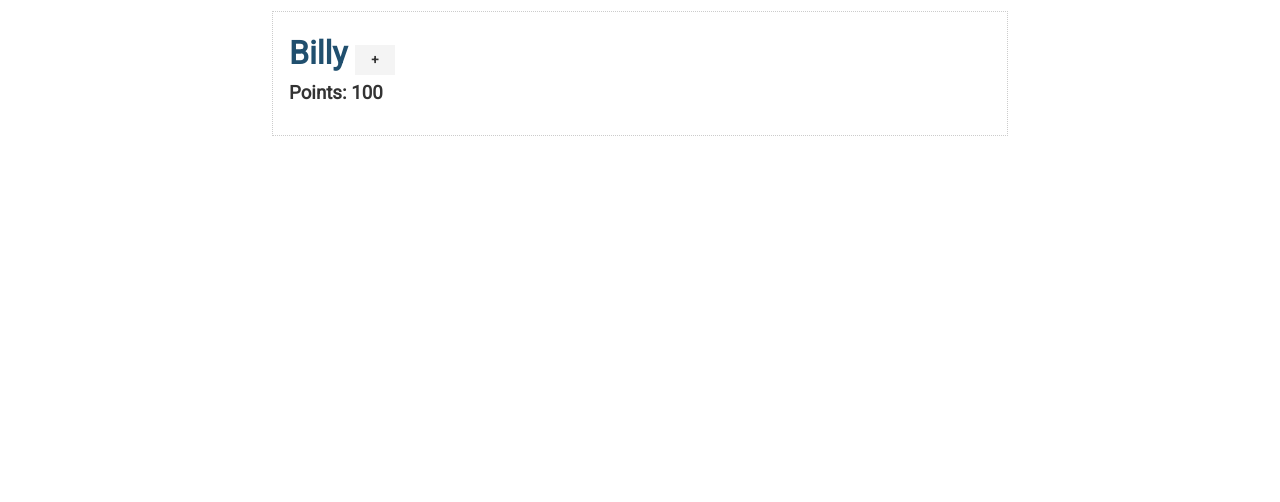
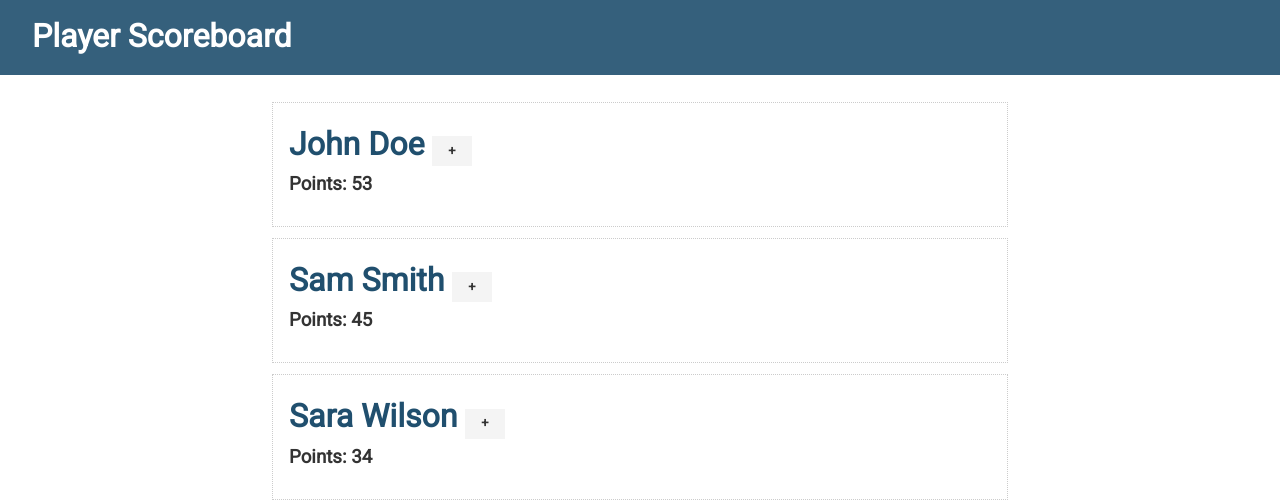
Before and after one commit to markpackham/svelte-scoreboard-learn, a Svelte app: page / in a window 1280 px wide. Shown: the top 502 px of the page. Built offline with nearby package versions, Linux system fonts and the light colour scheme.

Commit message:
loop through players
https://youtu.be/uK2RnIzrQ0M?t=1188

```diff
--- a/src/App.svelte
+++ b/src/App.svelte
@@ -1,36 +1,36 @@
 <script>
-	let name = "Billy";
-	let points = 100;
-	let showControls = false;
+	import Navbar from './Navbar.svelte'
+	import Player from './Player.svelte'
 
-	const addPoint = () => points += 1;
-	const removePoint = () => points -= 1;
-	const toggleControls = () => showControls = !showControls;
+
+	let players = [
+    {
+      name: "John Doe",
+      points: 53
+    },
+    {
+      name: "Sam Smith",
+      points: 45
+    },
+    {
+      name: "Sara Wilson",
+      points: 34
+    }
+  ];
+
 </script>
 
-<style>
-	h1{
-		color:var(--primary-color);
-	}
 
-	h3{
-		margin-bottom:10px;
-	}
-</style>
-
+<Navbar />
 <div class="container">
-	<div class="card">
-		<h1>{name}
-		<button class="btn btn-sm" on:click={toggleControls}>
-			{#if showControls}-{:else}+
-			{/if}
-		</button>
-		</h1>
-		<h3>Points: {points}</h3>
-		{#if showControls}
-		<button class="btn" on:click={addPoint}>+1</button>
-		<button class="btn-dark" on:click={removePoint}>-1</button>
-		<input type="number" bind:value={points}>
-		{/if}
-	</div>
+	{#if players.length === 0}
+	<p>No players</p>
+	{:else}
+	{#each players as player}
+	<Player
+	name = {player.name}
+	points = {player.points}
+	/>
+	{/each}
+	{/if}
 </div>
--- /dev/null
+++ b/src/Navbar.svelte
@@ -0,0 +1,3 @@
+<div class="navbar bg-primary">
+    <h1>Player Scoreboard</h1>
+</div>
--- /dev/null
+++ b/src/Player.svelte
@@ -0,0 +1,34 @@
+<script>
+	export let name;
+	export let points;
+	let showControls = false;
+
+	const addPoint = () => points += 1;
+	const removePoint = () => points -= 1;
+	const toggleControls = () => showControls = !showControls;
+</script>
+
+<style>
+	h1{
+		color:var(--primary-color);
+	}
+
+	h3{
+		margin-bottom:10px;
+	}
+</style>
+
+	<div class="card">
+		<h1>{name}
+		<button class="btn btn-sm" on:click={toggleControls}>
+			{#if showControls}-{:else}+
+			{/if}
+		</button>
+		</h1>
+		<h3>Points: {points}</h3>
+		{#if showControls}
+		<button class="btn" on:click={addPoint}>+1</button>
+		<button class="btn-dark" on:click={removePoint}>-1</button>
+		<input type="number" bind:value={points}>
+		{/if}
+	</div>
```
